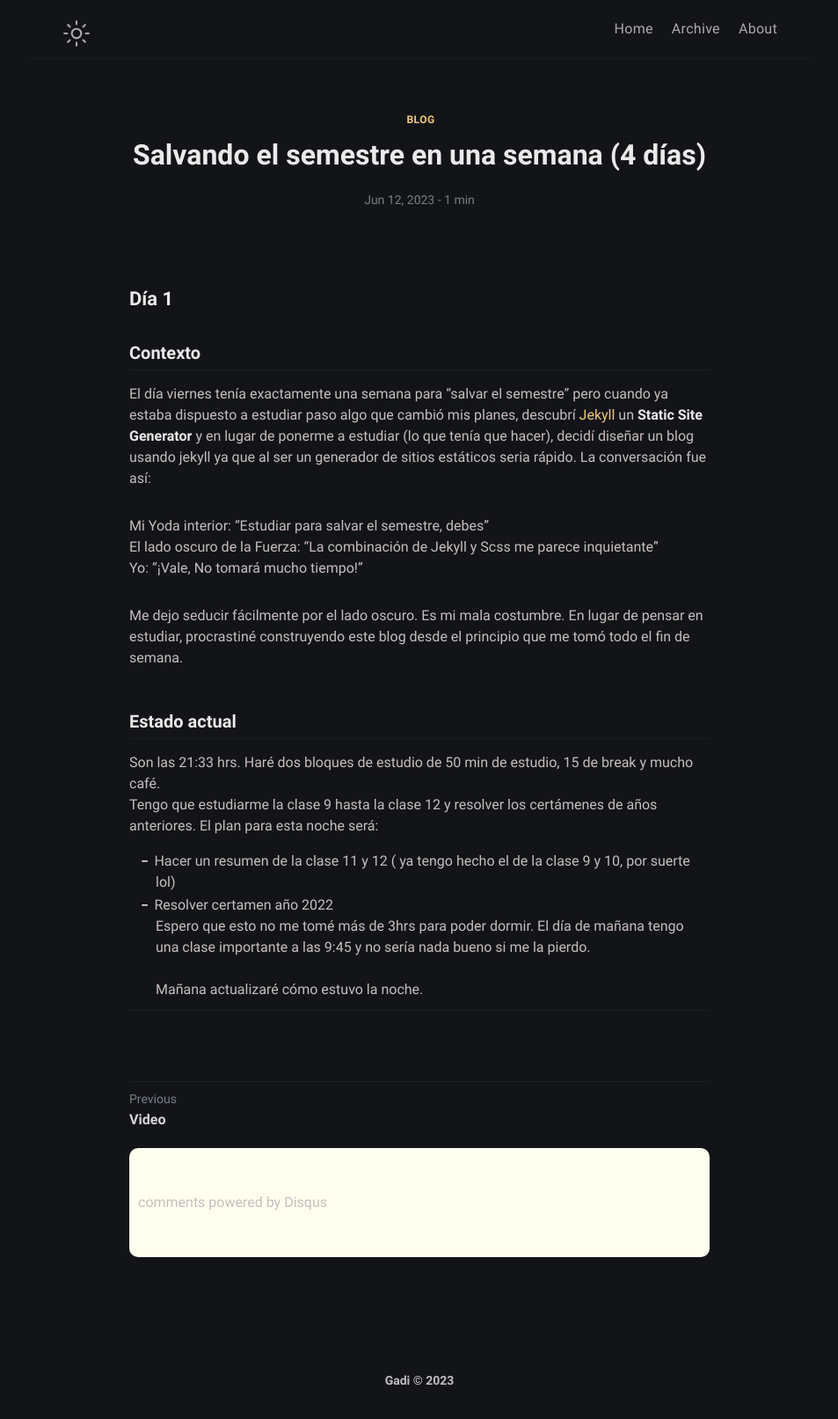
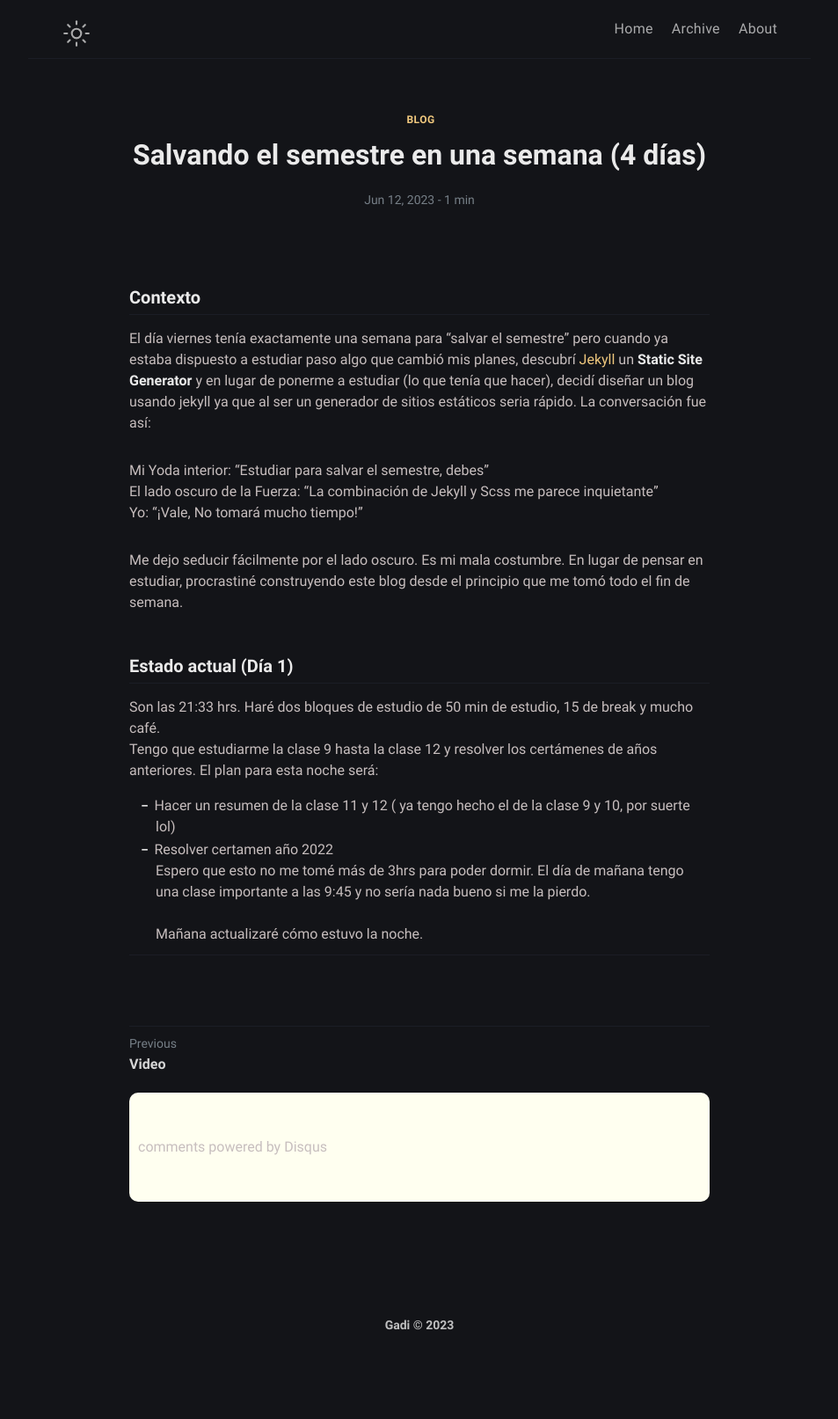
Before and after one commit to gadivalr/mess, a Jekyll site: the page built from _posts/2023-06-12-salvando-semestre.md, in a window 1280 px wide. Shown: the whole page at 88% size, without its empty margins (163-1116 px from the left). Built offline with Jekyll 4.4.1, drawn with Linux system fonts in a browser that asks for light colours; comment, search, counter and statistics services are not loaded; after the commit the page ends 1550 px from its top, so only the background shows below that; part of the change alters nothing that is shown.

```diff
--- a/_posts/2023-06-12-salvando-semestre.md
+++ b/_posts/2023-06-12-salvando-semestre.md
@@ -4,9 +4,6 @@ date: 2023-06-12 10:00:00 +07:00
 tags: [blog]
 description: intentaré documentar todo el proceso
 ---
-
-## Día 1
-
 ### Contexto
 El día viernes tenía exactamente una semana para "salvar el semestre" pero cuando ya estaba dispuesto a estudiar paso algo que cambió mis planes, descubrí  [Jekyll](https://jekyllrb.com/) un **Static Site Generator**
  y en lugar de ponerme a estudiar (lo que tenía que hacer), decidí diseñar un blog usando jekyll ya que al ser un generador de sitios estáticos seria rápido. La conversación fue así:
@@ -17,7 +14,7 @@ Yo: "¡Vale, No tomará mucho tiempo!"
 
 Me dejo seducir fácilmente por el lado oscuro. Es mi mala costumbre. En lugar de pensar en estudiar, procrastiné construyendo este blog desde el principio que me tomó todo el fin de semana.
 
-### Estado actual
+### Estado actual (Día 1)
 
 Son las 21:33 hrs. Haré dos bloques de estudio de 50 min de estudio, 15 de break y mucho café.
 <br>
```
